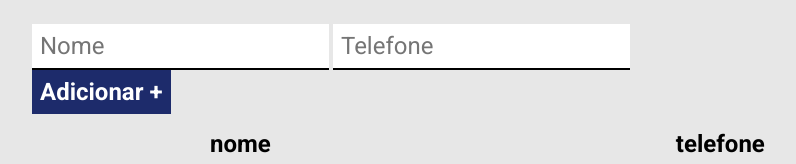
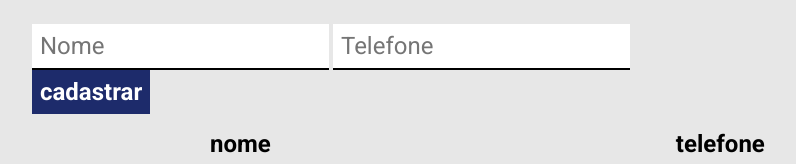
Before and after one commit to marcosvianalmv/exercicio_md_8, a plain HTML site: page index.html in a window 1280 px wide. Shown: the part 163-327 px from the top of the page, without its empty margins (128-924 px from the left). Drawn offline with Linux system fonts and the light colour scheme.

Commit message:
Mudanca de caption do button

```diff
--- a/index.html
+++ b/index.html
@@ -18,7 +18,7 @@
             <form id="form-contatos">
                 <input type="text" id="nome" required placeholder="Nome">
                 <input type="tel" id="telefone" required placeholder="Telefone" min="11" max="11">
-                <button type="submit">Adicionar +</button>
+                <button type="submit">cadastrar</button>
             </form>
             <table cellspacing="0">
                 <thead>
```
